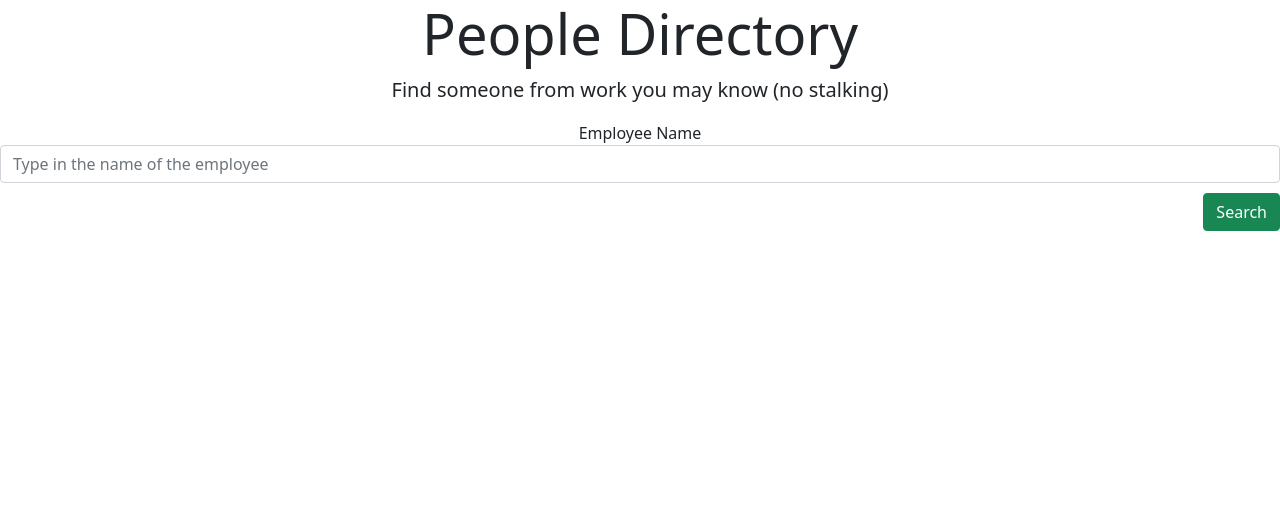
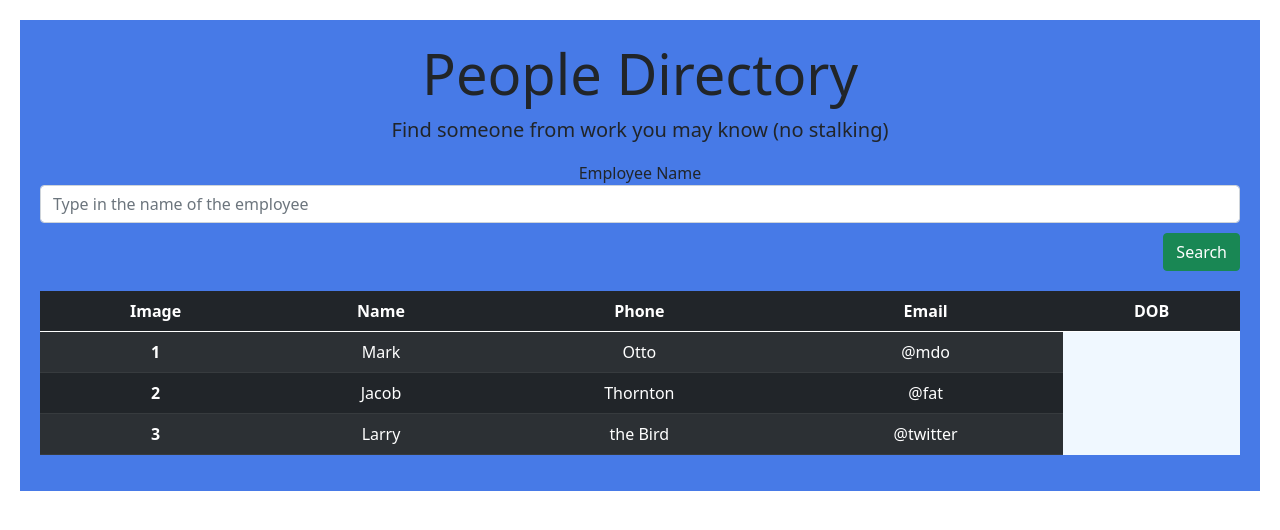
Before and after one commit to Jarred-Caris/employee_directory, a React (Create React App) app in the folder people_directory/: page / in a window 1280 px wide. Shown: the top 530 px of the page. Built offline with nearby package versions, Linux system fonts and the light colour scheme.

Commit message:
table template created

```diff
--- a/people_directory/src/App.css
+++ b/people_directory/src/App.css
@@ -1,38 +1,6 @@
 .App {
   text-align: center;
+  background-color: rgb(71, 122, 231);
+  padding: 20px;
+  margin: 20px;
 }
-
-.App-logo {
-  height: 40vmin;
-  pointer-events: none;
-}
-
-@media (prefers-reduced-motion: no-preference) {
-  .App-logo {
-    animation: App-logo-spin infinite 20s linear;
-  }
-}
-
-.App-header {
-  background-color: #282c34;
-  min-height: 100vh;
-  display: flex;
-  flex-direction: column;
-  align-items: center;
-  justify-content: center;
-  font-size: calc(10px + 2vmin);
-  color: white;
-}
-
-.App-link {
-  color: #61dafb;
-}
-
-@keyframes App-logo-spin {
-  from {
-    transform: rotate(0deg);
-  }
-  to {
-    transform: rotate(360deg);
-  }
-}
--- a/people_directory/src/App.js
+++ b/people_directory/src/App.js
@@ -1,7 +1,8 @@
 import React from "react";
 import './App.css';
-import Jumbo from "./components/jumbotron";
+import Jumbo from "./components/Jumbotron";
 import SearchForm from "./components/SearchForm";
+import Table from "./components/Table"
 
 function App() {
   return (
@@ -10,6 +11,7 @@
 
       <Jumbo />
       <SearchForm />
+      <Table />
 
     </div>
   );
--- /dev/null
+++ b/people_directory/src/components/Table/index.js
@@ -0,0 +1,41 @@
+import React from "react";
+import "./style.css";
+
+
+function Table(props) {
+        return (
+            <table class="table table-striped table-dark">
+            <thead>
+              <tr>
+                <th scope="col">Image</th>
+                <th scope="col">Name</th>
+                <th scope="col">Phone</th>
+                <th scope="col">Email</th>
+                <th scope="col">DOB</th>
+              </tr>
+            </thead>
+            <tbody>
+              <tr>
+                <th scope="row">1</th>
+                <td>Mark</td>
+                <td>Otto</td>
+                <td>@mdo</td>
+              </tr>
+              <tr>
+                <th scope="row">2</th>
+                <td>Jacob</td>
+                <td>Thornton</td>
+                <td>@fat</td>
+              </tr>
+              <tr>
+                <th scope="row">3</th>
+                <td>Larry</td>
+                <td>the Bird</td>
+                <td>@twitter</td>
+              </tr>
+            </tbody>
+          </table>
+        )
+    }
+
+export default Table;
--- /dev/null
+++ b/people_directory/src/components/Table/style.css
@@ -0,0 +1,3 @@
+table {
+    background-color: aliceblue;
+}
```
Also changed, not shown: people_directory/src/utils/API.js (added, +10 -0 lines).
